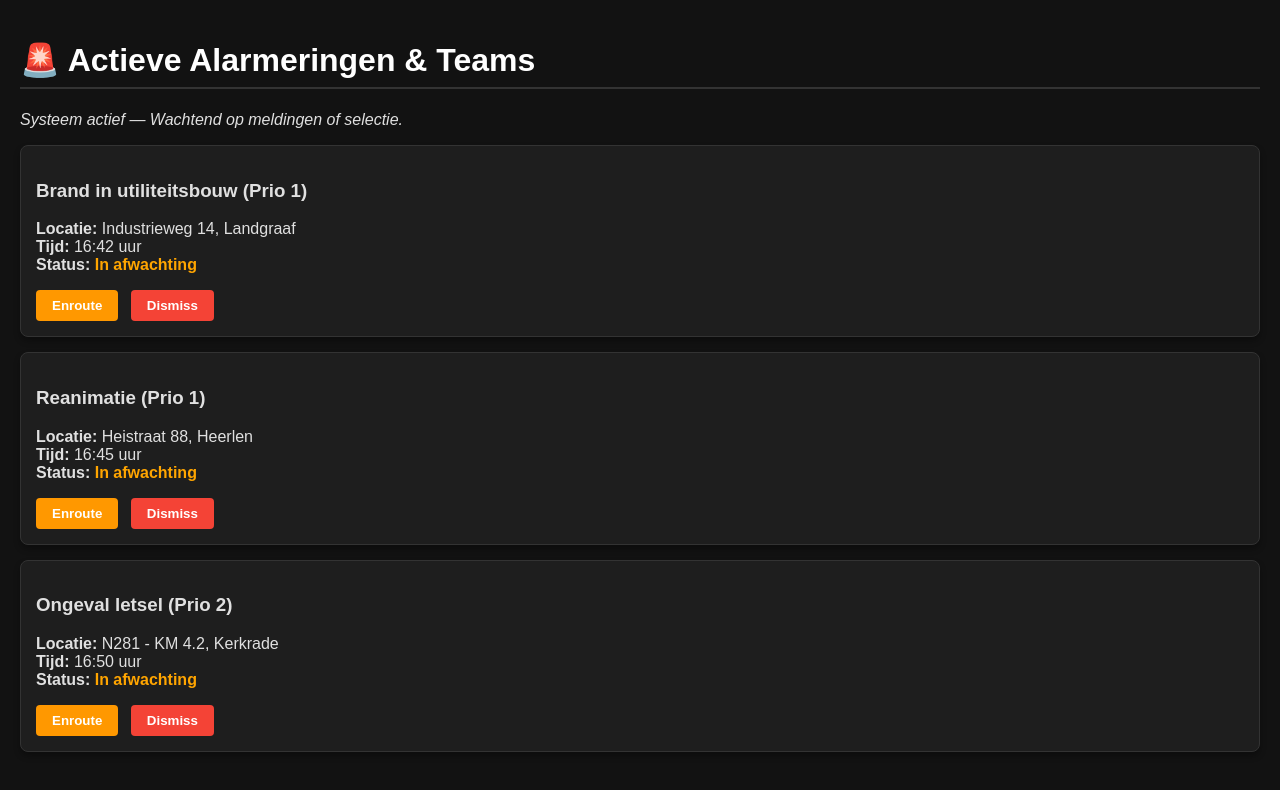
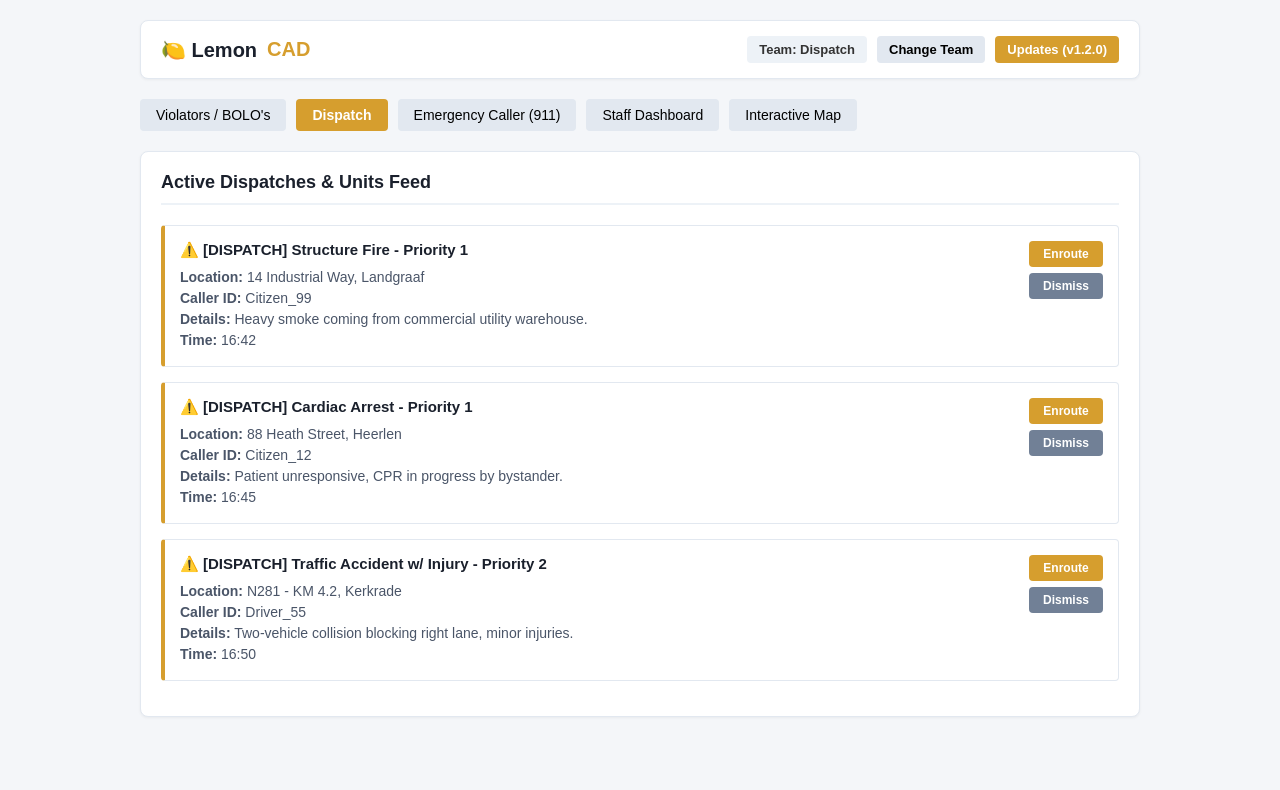
Before and after one commit to ChainPlays/lemoncad, a website: page public/index.html in a window 1280 px wide. Drawn offline with Linux system fonts and the light colour scheme.

Commit message:
Replace Dutch content with English in index.html

```diff
--- a/public/index.html
+++ b/public/index.html
@@ -1,183 +1,356 @@
 <!DOCTYPE html>
-<html lang="nl">
+<html lang="en">
 <head>
     <meta charset="UTF-8">
     <meta name="viewport" content="width=device-width, initial-scale=1.0">
-    <title>Actieve Alarmeringen & Teams</title>
+    <title>LemonCAD - Active Dispatches</title>
     <style>
         body {
             font-family: Arial, sans-serif;
-            background-color: #121212;
-            color: #e0e0e0;
+            background-color: #f4f6f9;
+            color: #333;
             margin: 0;
             padding: 20px;
         }
-        h1, h2 {
-            color: #ffffff;
-            border-bottom: 2px solid #333;
-            padding-bottom: 8px;
+        .container {
+            max-width: 1000px;
+            margin: 0 auto;
         }
-        .alert-box {
-            background-color: #1e1e1e;
-            border: 1px solid #333;
+        /* Top Navigation / Header styling matching the screenshot */
+        .header {
+            background-color: #fff;
+            border: 1px solid #e2e8f0;
             border-radius: 8px;
-            padding: 15px;
-            margin-bottom: 15px;
-            box-shadow: 0 4px 6px rgba(0, 0, 0, 0.3);
+            padding: 15px 20px;
+            display: flex;
+            justify-content: space-between;
+            align-items: center;
+            margin-bottom: 20px;
+            box-shadow: 0 1px 3px rgba(0,0,0,0.05);
         }
-        .status-pending {
-            color: orange;
+        .brand {
+            font-weight: bold;
+            font-size: 20px;
+            color: #1a202c;
+            display: flex;
+            align-items: center;
+            gap: 10px;
+        }
+        .brand span {
+            color: #d69e2e;
+        }
+        .header-actions {
+            display: flex;
+            gap: 10px;
+            align-items: center;
+        }
+        .badge-team {
+            background-color: #edf2f7;
+            padding: 6px 12px;
+            border-radius: 4px;
+            font-size: 13px;
             font-weight: bold;
         }
-        .status-enroute {
-            color: #4CAF50;
-            font-weight: bold;
-        }
-        .btn {
-            padding: 8px 16px;
-            margin-right: 8px;
+        .btn-header {
+            background-color: #e2e8f0;
             border: none;
+            padding: 6px 12px;
             border-radius: 4px;
             cursor: pointer;
             font-weight: bold;
+            font-size: 13px;
+        }
+        .btn-updates {
+            background-color: #d69e2e;
+            color: white;
+            border: none;
+            padding: 6px 12px;
+            border-radius: 4px;
+            font-weight: bold;
+            font-size: 13px;
+        }
+
+        /* Navigation tabs */
+        .nav-tabs {
+            display: flex;
+            gap: 10px;
+            margin-bottom: 20px;
+        }
+        .tab {
+            background-color: #e2e8f0;
+            border: none;
+            padding: 8px 16px;
+            border-radius: 4px;
+            font-size: 14px;
+            font-weight: 500;
+            cursor: pointer;
+        }
+        .tab.active {
+            background-color: #d69e2e;
+            color: white;
+            font-weight: bold;
+        }
+
+        /* Main Content Card Box */
+        .content-card {
+            background-color: #fff;
+            border: 1px solid #e2e8f0;
+            border-radius: 8px;
+            padding: 20px;
+            box-shadow: 0 1px 3px rgba(0,0,0,0.05);
+        }
+        .content-card h2 {
+            margin-top: 0;
+            font-size: 18px;
+            color: #1a202c;
+            border-bottom: 2px solid #edf2f7;
+            padding-bottom: 10px;
+            margin-bottom: 20px;
+        }
+
+        /* Individual Dispatch Report Item */
+        .report-item {
+            border-left: 4px solid #d69e2e;
+            background-color: #fff;
+            border: 1px solid #e2e8f0;
+            border-left-width: 4px;
+            border-left-color: #d69e2e;
+            border-radius: 4px;
+            padding: 15px;
+            margin-bottom: 15px;
+            position: relative;
+        }
+        .report-title {
+            font-weight: bold;
+            font-size: 15px;
+            color: #1a202c;
+            margin-bottom: 8px;
+        }
+        .report-details {
+            font-size: 14px;
+            color: #4a5568;
+            line-height: 1.5;
+        }
+        .report-details span {
+            color: #d69e2e;
+            font-weight: 500;
+        }
+
+        /* Action Buttons aligned right inside report item */
+        .report-actions {
+            position: absolute;
+            top: 15px;
+            right: 15px;
+            display: flex;
+            flex-direction: column;
+            gap: 6px;
         }
         .btn-enroute {
-            background-color: #ff9800;
-            color: #fff;
+            background-color: #d69e2e;
+            color: white;
+            border: none;
+            padding: 6px 14px;
+            border-radius: 4px;
+            font-weight: bold;
+            font-size: 12px;
+            cursor: pointer;
+            text-align: center;
         }
         .btn-enroute:hover {
-            background-color: #f57c00;
+            background-color: #b7791f;
+        }
+        .btn-enroute:disabled {
+            background-color: #cbd5e0;
+            cursor: not-allowed;
         }
         .btn-dismiss {
-            background-color: #f44336;
-            color: #fff;
+            background-color: #718096;
+            color: white;
+            border: none;
+            padding: 6px 14px;
+            border-radius: 4px;
+            font-weight: bold;
+            font-size: 12px;
+            cursor: pointer;
+            text-align: center;
         }
         .btn-dismiss:hover {
-            background-color: #d32f2f;
+            background-color: #4a5568;
         }
-        .btn:disabled {
-            background-color: #555;
-            color: #888;
-            cursor: not-allowed;
+
+        /* Enroute units display section */
+        .enroute-section {
+            background-color: #fffaf0;
+            border: 1px solid #feebc8;
+            border-radius: 8px;
+            padding: 20px;
+            margin-top: 25px;
         }
-        .enroute-section {
-            background-color: #1a2634;
-            border: 1px solid #2a4365;
-            border-radius: 8px;
-            padding: 15px;
-            margin-top: 30px;
+        .enroute-section h3 {
+            margin-top: 0;
+            color: #9c4221;
+            font-size: 16px;
         }
-        code {
-            background-color: #2d3748;
-            padding: 2px 6px;
+        .unit-badge {
+            background-color: #edf2f7;
+            border: 1px solid #cbd5e0;
+            padding: 4px 8px;
             border-radius: 4px;
             font-family: monospace;
-            color: #63b3ed;
+            font-weight: bold;
+            color: #2b6cb0;
+            display: inline-block;
+            margin-right: 6px;
+            margin-top: 5px;
         }
     </style>
 </head>
 <body>
 
-    <h1>🚨 Actieve Alarmeringen & Teams</h1>
-    <p><em>Systeem actief — Wachtend op meldingen of selectie.</em></p>
-
-    <!-- Melding 1 -->
-    <div class="alert-box" id="melding-1">
-        <h3>Brand in utiliteitsbouw (Prio 1)</h3>
-        <p><strong>Locatie:</strong> Industrieweg 14, Landgraaf<br>
-           <strong>Tijd:</strong> 16:42 uur<br>
-           <strong>Status:</strong> <span class="status-badge status-pending">In afwachting</span></p>
-        <button class="btn btn-enroute" onclick="goEnroute(1, 'Brand in utiliteitsbouw (Industrieweg 14)', ['TS 13-41 (Tankautospuit)', 'HV 13-81 (Hulpverleningsvoertuig)'])">Enroute</button>
-        <button class="btn btn-dismiss" onclick="dismissAlert(1)">Dismiss</button>
+<div class="container">
+    <!-- Header Layout -->
+    <div class="header">
+        <div class="brand">
+            🍋 Lemon<span>CAD</span>
+        </div>
+        <div class="header-actions">
+            <div class="badge-team">Team: Dispatch</div>
+            <button class="btn-header">Change Team</button>
+            <button class="btn-updates">Updates (v1.2.0)</button>
+        </div>
     </div>
 
-    <!-- Melding 2 -->
-    <div class="alert-box" id="melding-2">
-        <h3>Reanimatie (Prio 1)</h3>
-        <p><strong>Locatie:</strong> Heistraat 88, Heerlen<br>
-           <strong>Tijd:</strong> 16:45 uur<br>
-           <strong>Status:</strong> <span class="status-badge status-pending">In afwachting</span></p>
-        <button class="btn btn-enroute" onclick="goEnroute(2, 'Reanimatie (Heistraat 88)', ['AMBU 13-182', 'TS 13-31'])">Enroute</button>
-        <button class="btn btn-dismiss" onclick="dismissAlert(2)">Dismiss</button>
+    <!-- Navigation Tabs -->
+    <div class="nav-tabs">
+        <button class="tab">Violators / BOLO's</button>
+        <button class="tab active">Dispatch</button>
+        <button class="tab">Emergency Caller (911)</button>
+        <button class="tab">Staff Dashboard</button>
+        <button class="tab">Interactive Map</button>
     </div>
 
-    <!-- Melding 3 -->
-    <div class="alert-box" id="melding-3">
-        <h3>Ongeval letsel (Prio 2)</h3>
-        <p><strong>Locatie:</strong> N281 - KM 4.2, Kerkrade<br>
-           <strong>Tijd:</strong> 16:50 uur<br>
-           <strong>Status:</strong> <span class="status-badge status-pending">In afwachting</span></p>
-        <button class="btn btn-enroute" onclick="goEnroute(3, 'Ongeval letsel (N281 - KM 4.2)', ['TS 13-51', 'HV 13-82'])">Enroute</button>
-        <button class="btn btn-dismiss" onclick="dismissAlert(3)">Dismiss</button>
+    <!-- Main Content Panel -->
+    <div class="content-card">
+        <h2>Active Dispatches & Units Feed</h2>
+
+        <!-- Dispatch Item 1 -->
+        <div class="report-item" id="dispatch-1">
+            <div class="report-title">⚠️ [DISPATCH] Structure Fire - Priority 1</div>
+            <div class="report-details">
+                <strong>Location:</strong> 14 Industrial Way, Landgraaf<br>
+                <strong>Caller ID:</strong> Citizen_99<br>
+                <strong>Details:</strong> Heavy smoke coming from commercial utility warehouse.<br>
+                <strong>Time:</strong> 16:42
+            </div>
+            <div class="report-actions">
+                <button class="btn-enroute" onclick="goEnroute(1, 'Structure Fire - 14 Industrial Way', ['TS 13-41', 'HV 13-81'])">Enroute</button>
+                <button class="btn-dismiss" onclick="dismissDispatch(1)">Dismiss</button>
+            </div>
         </div>
 
-    <!-- Sectie Eenheden Onderweg -->
+        <!-- Dispatch Item 2 -->
+        <div class="report-item" id="dispatch-2">
+            <div class="report-title">⚠️ [DISPATCH] Cardiac Arrest - Priority 1</div>
+            <div class="report-details">
+                <strong>Location:</strong> 88 Heath Street, Heerlen<br>
+                <strong>Caller ID:</strong> Citizen_12<br>
+                <strong>Details:</strong> Patient unresponsive, CPR in progress by bystander.<br>
+                <strong>Time:</strong> 16:45
+            </div>
+            <div class="report-actions">
+                <button class="btn-enroute" onclick="goEnroute(2, 'Cardiac Arrest - 88 Heath Street', ['AMBU 13-182', 'TS 13-31'])">Enroute</button>
+                <button class="btn-dismiss" onclick="dismissDispatch(2)">Dismiss</button>
+            </div>
+        </div>
+
+        <!-- Dispatch Item 3 -->
+        <div class="report-item" id="dispatch-3">
+            <div class="report-title">⚠️ [DISPATCH] Traffic Accident w/ Injury - Priority 2</div>
+            <div class="report-details">
+                <strong>Location:</strong> N281 - KM 4.2, Kerkrade<br>
+                <strong>Caller ID:</strong> Driver_55<br>
+                <strong>Details:</strong> Two-vehicle collision blocking right lane, minor injuries.<br>
+                <strong>Time:</strong> 16:50
+            </div>
+            <div class="report-actions">
+                <button class="btn-enroute" onclick="goEnroute(3, 'Traffic Accident - N281 KM 4.2', ['TS 13-51', 'HV 13-82'])">Enroute</button>
+                <button class="btn-dismiss" onclick="dismissDispatch(3)">Dismiss</button>
+            </div>
+        </div>
+
+        <!-- Enroute Units Display Section -->
         <div class="enroute-section" id="enroute-container" style="display: none;">
-        <h2>🚒 Eenheden Onderweg (Enroute)</h2>
-        <p>Hieronder staat het eenheidsteam dat momenteel naar de actieve melding onderweg is:</p>
-        <p><strong>Actieve Melding:</strong> <span id="active-title">-</span></p>
-        <ul id="unit-list"></ul>
+            <h3>🚒 Assigned Units Enroute</h3>
+            <p style="font-size: 14px; color: #4a5568; margin-bottom: 8px;"><strong>Active Incident:</strong> <span id="active-title" style="color: #2d3748;">-</span></p>
+            <div>
+                <strong>Responding Unit Codes:</strong><br>
+                <div id="unit-list" style="margin-top: 5px;"></div>
+            </div>
+        </div>
+    </div>
 </div>
 
 <script>
     let currentEnrouteId = null;
 
     function goEnroute(id, title, units) {
-            // Als er al een andere melding enroute is, reset die dan eerst
+        // If another dispatch was already enroute, reset it first
         if (currentEnrouteId !== null && currentEnrouteId !== id) {
-                resetAlert(currentEnrouteId);
+            resetDispatch(currentEnrouteId);
         }
 
         currentEnrouteId = id;
 
-            // Update status van de gekozen melding
-            const meldingBox = document.getElementById(`melding-${id}`);
-            meldingBox.querySelector('.status-badge').className = "status-badge status-enroute";
-            meldingBox.querySelector('.status-badge').innerText = "Onderweg";
-            meldingBox.querySelector('.btn-enroute').disabled = true;
+        // Disable the clicked enroute button and enable others back if needed
+        const dispatchBox = document.getElementById(`dispatch-${id}`);
+        dispatchBox.querySelector('.btn-enroute').disabled = true;
+        dispatchBox.querySelector('.btn-enroute').innerText = "Enroute Active";
 
-            // Disable alle andere enroute knoppen (slechts 1 tegelijk)
-            const allEnrouteButtons = document.querySelectorAll('.btn-enroute');
-            allEnrouteButtons.forEach(btn => {
-                if(btn !== meldingBox.querySelector('.btn-enroute')) {
+        // Disable all other enroute buttons globally (only 1 enroute allowed at a time)
+        document.querySelectorAll('.btn-enroute').forEach(btn => {
+            if (btn !== dispatchBox.querySelector('.btn-enroute')) {
                 btn.disabled = true;
             }
         });
 
-            // Toon de eenheden onderweg sectie
+        // Show and populate the enroute units container block
         document.getElementById('enroute-container').style.display = 'block';
         document.getElementById('active-title').innerText = title;
 
         const unitList = document.getElementById('unit-list');
         unitList.innerHTML = '';
         units.forEach(unit => {
-                const li = document.createElement('li');
-                li.innerHTML = `<code>${unit}</code>`;
-                unitList.appendChild(li);
+            const span = document.createElement('span');
+            span.className = 'unit-badge';
+            span.innerText = unit;
+            unitList.appendChild(span);
         });
     }
 
-        function dismissAlert(id) {
-            const meldingBox = document.getElementById(`melding-${id}`);
+    function dismissDispatch(id) {
+        const dispatchBox = document.getElementById(`dispatch-${id}`);
 
-            // Als deze melding momenteel enroute was, reset de enroute sectie
+        // If the dismissed dispatch is currently enroute, hide the enroute container panel
         if (currentEnrouteId === id) {
             document.getElementById('enroute-container').style.display = 'none';
             currentEnrouteId = null;
-                // Heractiveer alle enroute knoppen voor de overige meldingen
-                document.querySelectorAll('.btn-enroute').forEach(btn => btn.disabled = false);
+            // Re-enable remaining enroute buttons
+            document.querySelectorAll('.btn-enroute').forEach(btn => {
+                btn.disabled = false;
+                btn.innerText = "Enroute";
+            });
         }
 
-            // Verwijder de melding uit de lijst
-            meldingBox.remove();
+        // Remove the card item from layout
+        dispatchBox.remove();
     }
 
-        function resetAlert(id) {
-            const meldingBox = document.getElementById(`melding-${id}`);
-            if (meldingBox) {
-                meldingBox.querySelector('.status-badge').className = "status-badge status-pending";
-                meldingBox.querySelector('.status-badge').innerText = "In afwachting";
-                meldingBox.querySelector('.btn-enroute').disabled = false;
+    function resetDispatch(id) {
+        const dispatchBox = document.getElementById(`dispatch-${id}`);
+        if (dispatchBox) {
+            const btn = dispatchBox.querySelector('.btn-enroute');
+            btn.disabled = false;
+            btn.innerText = "Enroute";
         }
     }
 </script>
```
Lines whose indentation alone changed are shown as unchanged.
